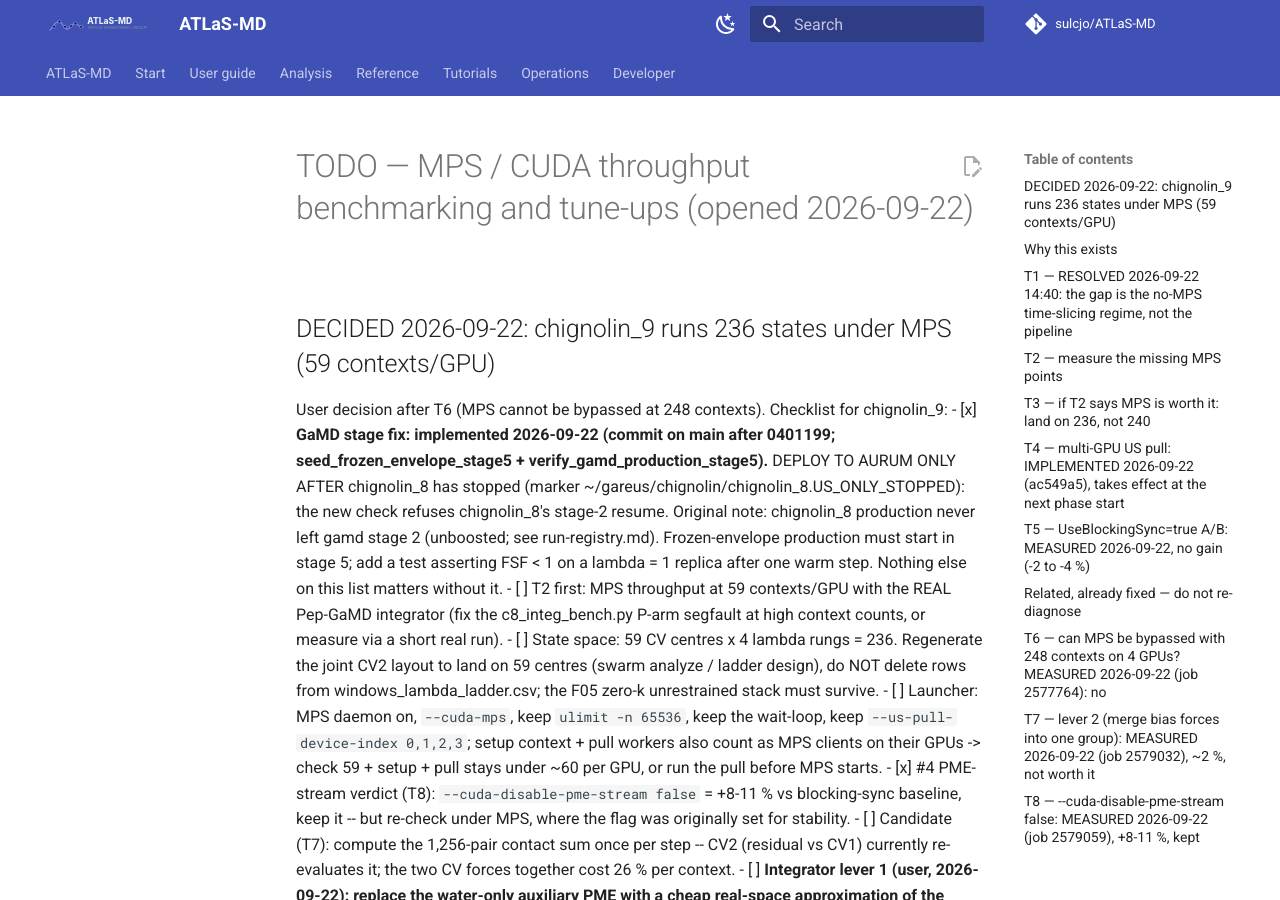
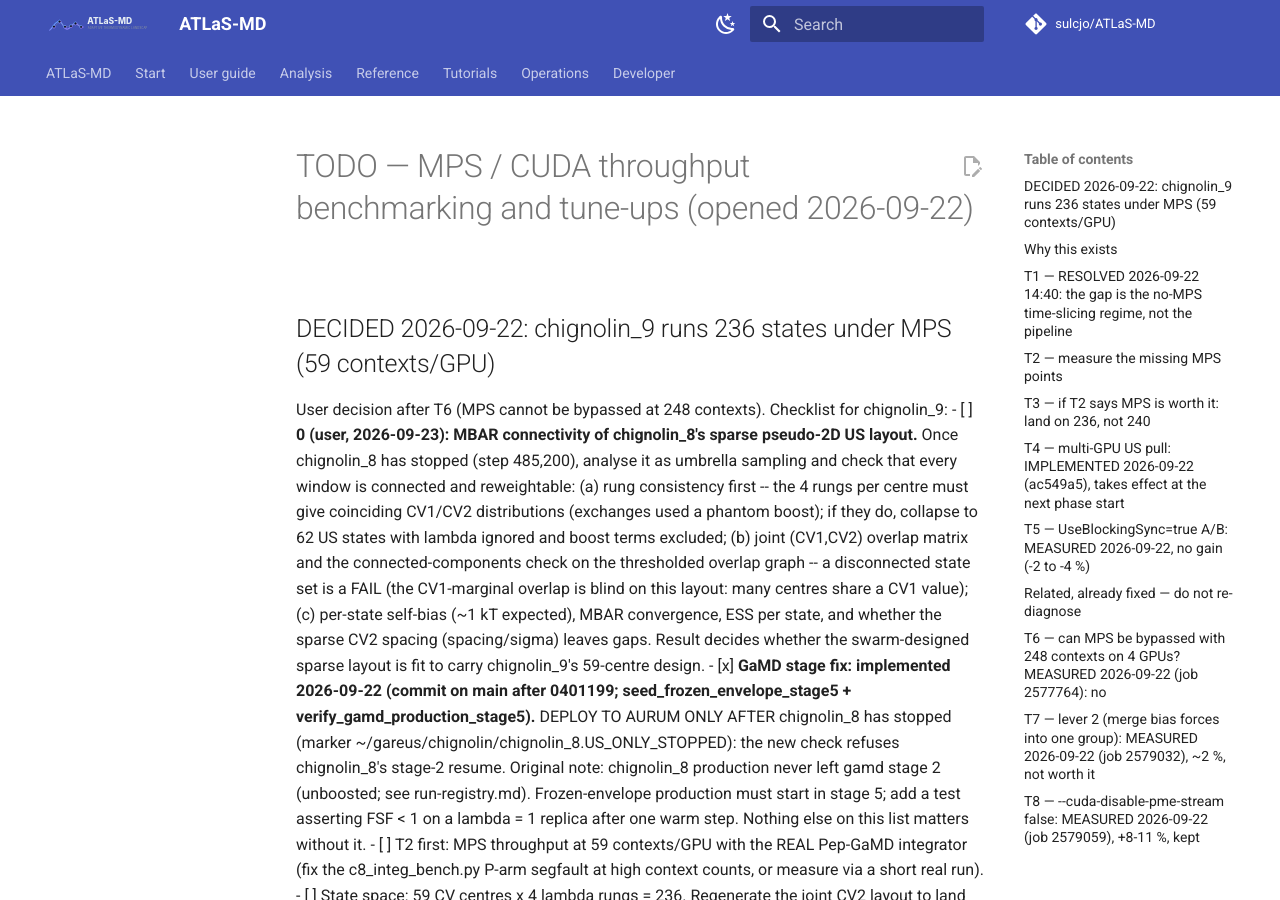
Before and after one commit to sulcjo/ATLaS-MD, an MkDocs documentation site: the page built from docs/atlas-md/developer/gpu-throughput-benchmark-todo.md, in a window 1280 px wide and 900 px high. Built offline with MkDocs 1.6.1 and Material for MkDocs 9.7.7, drawn with Linux system fonts in a browser that asks for light colours; comment, search, counter and statistics services are not loaded.

Commit message:
docs(chignolin_9): item 0 -- check MBAR connectivity of chignolin_8's sparse pseudo-2D US layout
Co-Authored-By: Claude Opus 5.5 (1M context) <noreply@anthropic.com>
Claude-Session: https://claude.ai/code/session_01Q18y6iQis1EjQq7BsWvFeS

```diff
--- a/docs/atlas-md/developer/gpu-throughput-benchmark-todo.md
+++ b/docs/atlas-md/developer/gpu-throughput-benchmark-todo.md
@@ -3,6 +3,16 @@
 ## DECIDED 2026-09-22: chignolin_9 runs 236 states under MPS (59 contexts/GPU)
 
 User decision after T6 (MPS cannot be bypassed at 248 contexts). Checklist for chignolin_9:
+- [ ] **0 (user, 2026-09-23): MBAR connectivity of chignolin_8's sparse pseudo-2D US layout.** Once
+      chignolin_8 has stopped (step 485,200), analyse it as umbrella sampling and check that every
+      window is connected and reweightable: (a) rung consistency first -- the 4 rungs per centre must
+      give coinciding CV1/CV2 distributions (exchanges used a phantom boost); if they do, collapse to
+      62 US states with lambda ignored and boost terms excluded; (b) joint (CV1,CV2) overlap matrix and
+      the connected-components check on the thresholded overlap graph -- a disconnected state set is a
+      FAIL (the CV1-marginal overlap is blind on this layout: many centres share a CV1 value);
+      (c) per-state self-bias (~1 kT expected), MBAR convergence, ESS per state, and whether the sparse
+      CV2 spacing (spacing/sigma) leaves gaps. Result decides whether the swarm-designed sparse layout
+      is fit to carry chignolin_9's 59-centre design.
 - [x] **GaMD stage fix: implemented 2026-09-22 (commit on main after 0401199; seed_frozen_envelope_stage5 +
       verify_gamd_production_stage5).** DEPLOY TO AURUM ONLY AFTER chignolin_8 has stopped (marker
       ~/gareus/chignolin/chignolin_8.US_ONLY_STOPPED): the new check refuses chignolin_8's stage-2 resume.
```
